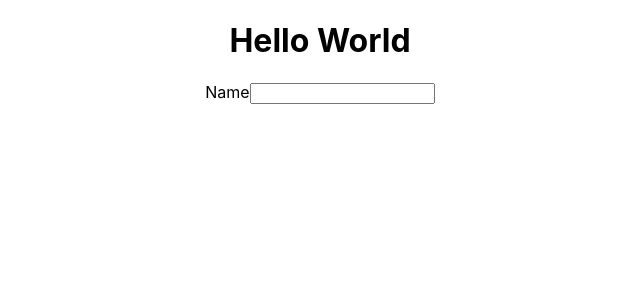
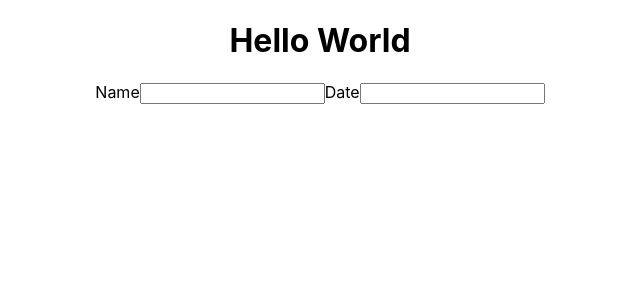
Before and after one commit to kevinszn23/countdown-timer, a React (Create React App) app in the folder countdown/: page / in a window 1280 px wide. Shown: the top 300 px of the page, without its empty margins (320-960 px from the left). Built offline with nearby package versions, Linux system fonts and the light colour scheme.

Commit message:
setting up usestate

```diff
--- a/countdown/src/components/Form.js
+++ b/countdown/src/components/Form.js
@@ -1,9 +1,26 @@
+import {useState, useEffect} from "react"
+
 export default function Form(props) {
+
+    const initForm = {
+        name: "",
+        date: "",
+        time: "",
+    }
+
+    const [newEvent, setNewEvent] = useState(initForm);
+
+
   return (
     <form>
       <label>
         <span>Name</span>
         <input type="text" required name="name" />
+
+        <span>Date</span>
+        <input type="text" required name="date" />
+
+
       </label>
     </form>
   );
```
